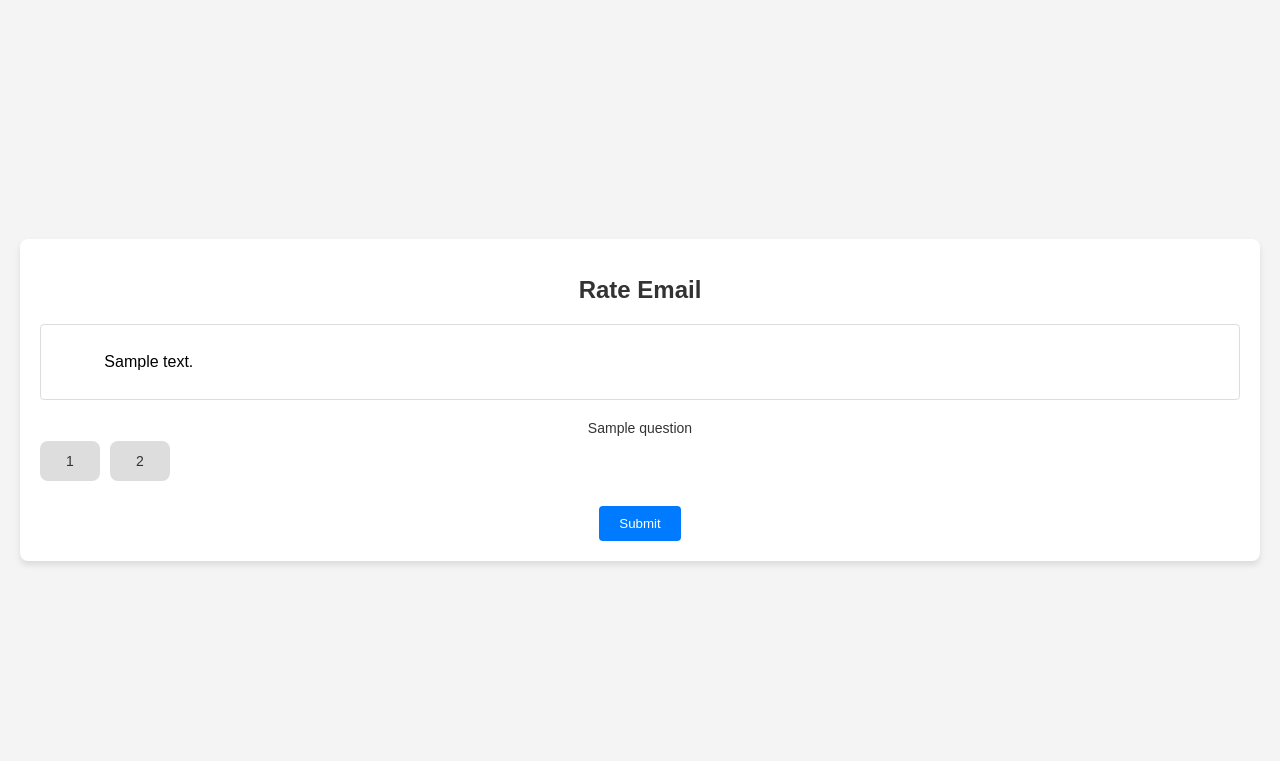
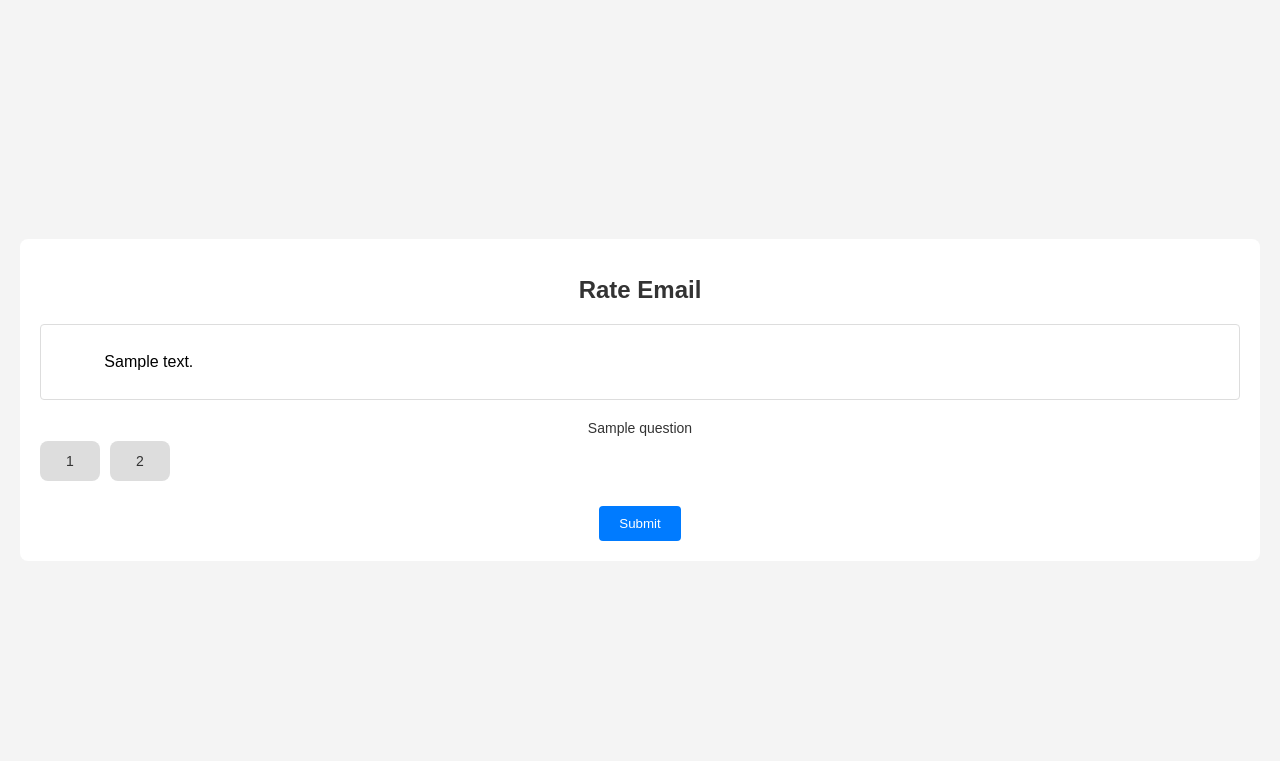
Before and after one commit to lirabenjamin/email-rating-app, a Flask app: template app/templates/rating.html in a window 1280 px wide. Shown: the top 761 px of the page. Run offline with Flask 3, Linux system fonts and the light colour scheme; the template is opened without the code that fills it: most values are stand-ins (such as "Sample title", 1, 10 or a date in 2020).

Commit message:
chore: Comment out box-shadow and overflow-y CSS properties in styles.css

```diff
--- a/app/static/styles.css
+++ b/app/static/styles.css
@@ -14,11 +14,11 @@ body {
   background: #fff;
   padding: 20px;
   border-radius: 8px;
-  box-shadow: 0 4px 6px rgba(0, 0, 0, 0.1);
+  /* box-shadow: 0 4px 6px rgba(0, 0, 0, 0.1); */
   width: 100%;
   max-width: 1200px;
   text-align: center;
-  overflow-y: auto;
+  /* overflow-y: auto; */
   max-height: 90vh;
 }
 
```
